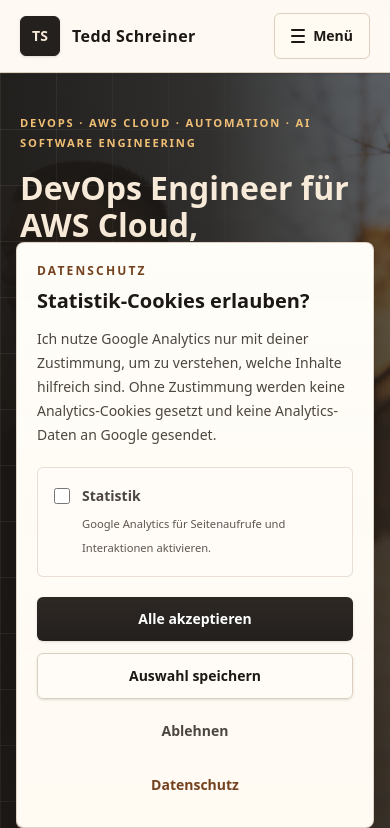
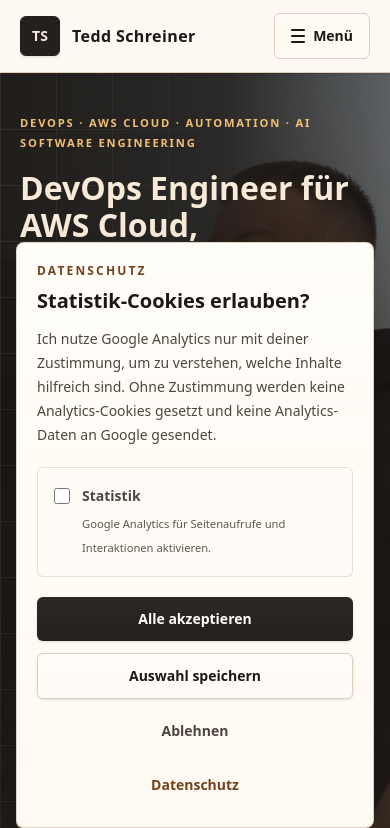
Before and after one commit to tschreiner/tschreiner.github.io, an Astro site: page / in a window 390 px wide. Shown: the top 828 px of the page. Built offline with nearby package versions, Linux system fonts and the light colour scheme; Astro itself is replaced by a stand-in of ours.

Commit message:
Adjust mobile hero image overlay

```diff
--- a/src/styles/global.css
+++ b/src/styles/global.css
@@ -126,12 +126,12 @@ a {
   @media (max-width: 639px) {
     .hero-media,
     .hero-media img {
-      object-position: 66% 24%;
+      object-position: 34% 14%;
     }
 
     .hero-overlay {
       background:
-        linear-gradient(90deg, rgba(27, 24, 21, 0.95) 0%, rgba(27, 24, 21, 0.84) 54%, rgba(27, 24, 21, 0.48) 100%),
+        linear-gradient(90deg, rgba(27, 24, 21, 0.96) 0%, rgba(27, 24, 21, 0.88) 58%, rgba(27, 24, 21, 0.5) 100%),
         linear-gradient(180deg, rgba(36, 32, 29, 0.22) 0%, rgba(36, 32, 29, 0.78) 100%);
     }
 
```
Also changed, not shown: 2 other files.
